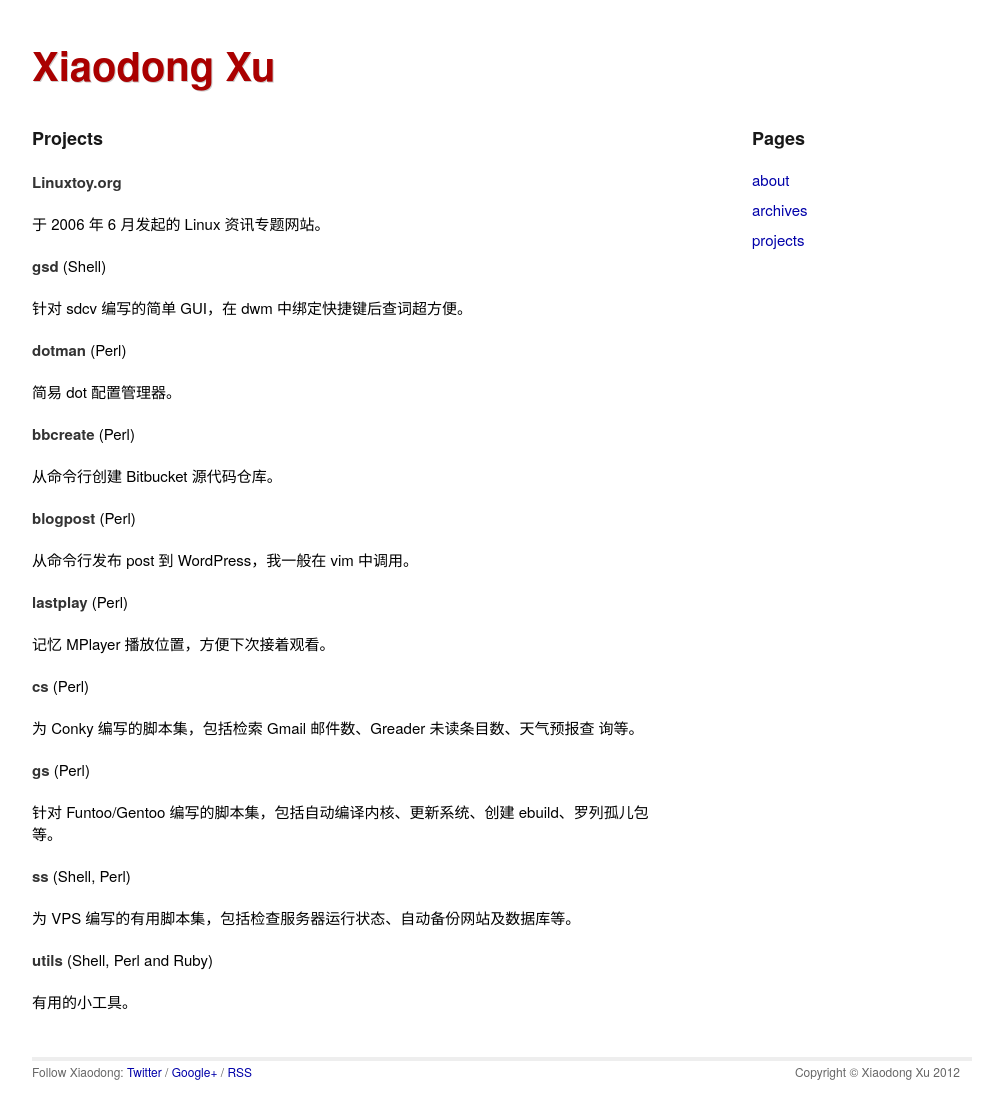
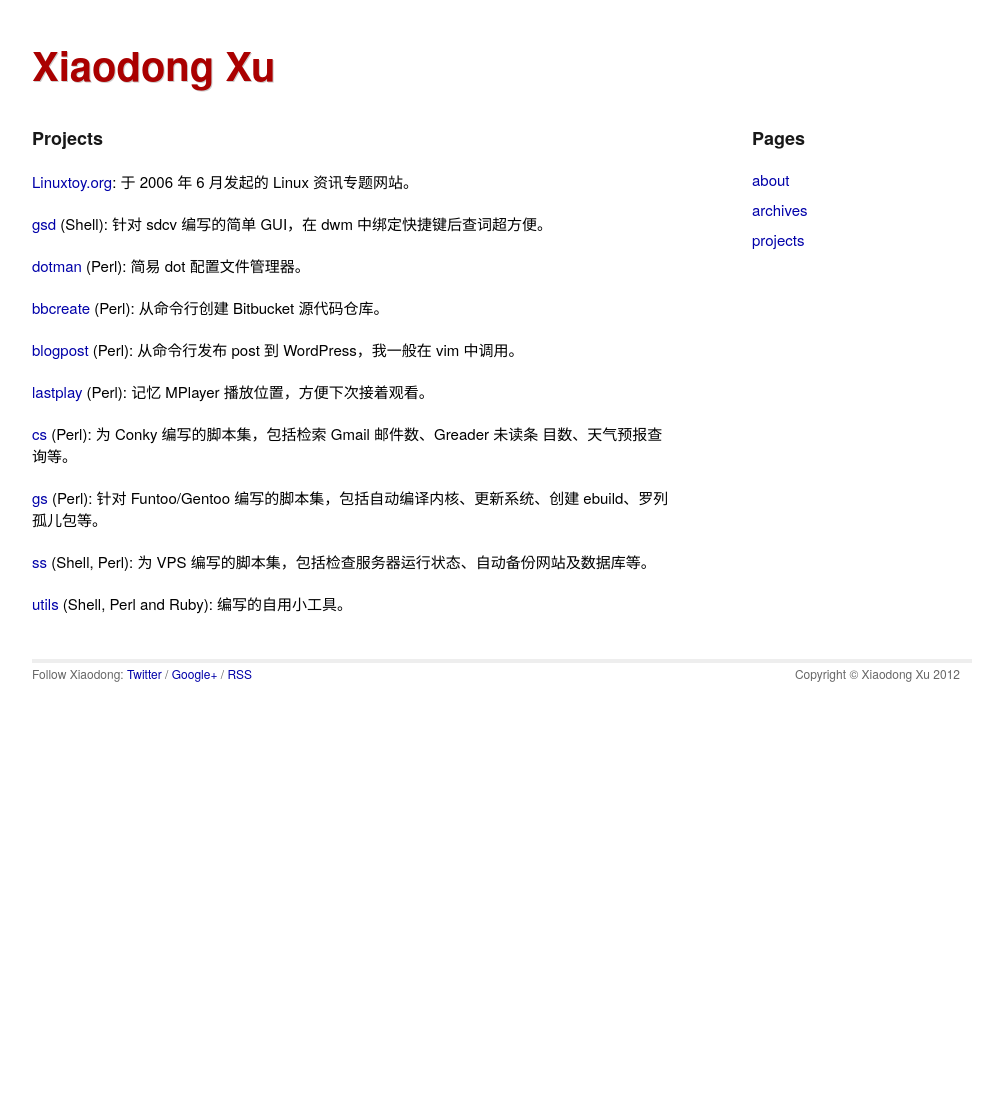
Before and after one commit to xuxiaodong/xuxiaodong.github.com, a Jekyll site: the page built from pages/projects.markdown, in a window 1280 px wide. Shown: the whole page, without its empty margins (138-1141 px from the left). Built offline with Jekyll 4.4.1, drawn with Linux system fonts in a browser that asks for light colours; Markdown is read by kramdown in place of the engine named in the settings; after the commit the page ends 900 px from its top, so only the background shows below that.

Commit message:
update pages

```diff
--- a/pages/projects.markdown
+++ b/pages/projects.markdown
@@ -5,44 +5,35 @@ title: Projects
 
 # {{ page.title }}
 
-**Linuxtoy.org**
+[Linuxtoy.org][l]: 于 2006 年 6 月发起的 Linux 资讯专题网站。
 
-于 2006 年 6 月发起的 Linux 资讯专题网站。
+[gsd][g] (Shell): 针对 sdcv 编写的简单 GUI，在 dwm 中绑定快捷键后查词超方便。
 
-**gsd** (Shell)
+[dotman][d] (Perl): 简易 dot 配置文件管理器。
 
-针对 sdcv 编写的简单 GUI，在 dwm 中绑定快捷键后查词超方便。
+[bbcreate][b] (Perl): 从命令行创建 Bitbucket 源代码仓库。
 
-**dotman** (Perl)
+[blogpost][p] (Perl): 从命令行发布 post 到 WordPress，我一般在 vim 中调用。
 
-简易 dot 配置管理器。
+[lastplay][a] (Perl): 记忆 MPlayer 播放位置，方便下次接着观看。
 
-**bbcreate** (Perl)
+[cs][c] (Perl): 为 Conky 编写的脚本集，包括检索 Gmail 邮件数、Greader 未读条
+目数、天气预报查询等。
 
-从命令行创建 Bitbucket 源代码仓库。
-
-**blogpost** (Perl)
-
-从命令行发布 post 到 WordPress，我一般在 vim 中调用。
-
-**lastplay** (Perl)
-
-记忆 MPlayer 播放位置，方便下次接着观看。
-
-**cs** (Perl)
-
-为 Conky 编写的脚本集，包括检索 Gmail 邮件数、Greader 未读条目数、天气预报查
-询等。
-
-**gs** (Perl)
-
-针对 Funtoo/Gentoo 编写的脚本集，包括自动编译内核、更新系统、创建
+[gs][s] (Perl): 针对 Funtoo/Gentoo 编写的脚本集，包括自动编译内核、更新系统、创建
 ebuild、罗列孤儿包等。
 
-**ss** (Shell, Perl)
+[ss][v] (Shell, Perl): 为 VPS 编写的脚本集，包括检查服务器运行状态、自动备份网站及数据库等。
 
-为 VPS 编写的有用脚本集，包括检查服务器运行状态、自动备份网站及数据库等。
+[utils][u] (Shell, Perl and Ruby): 编写的自用小工具。
 
-**utils** (Shell, Perl and Ruby)
-
-有用的小工具。
+[l]: http://linuxtoy.org
+[g]: https://bitbucket.org/xuxiaodong/gsd/
+[d]: https://bitbucket.org/xuxiaodong/dotman/
+[b]: https://bitbucket.org/xuxiaodong/bbcreate/
+[p]: https://bitbucket.org/xuxiaodong/blogpost/
+[a]: https://bitbucket.org/xuxiaodong/lastplay/
+[c]: https://bitbucket.org/xuxiaodong/cs/
+[s]: https://bitbucket.org/xuxiaodong/gs/
+[v]: https://bitbucket.org/xuxiaodong/ss/
+[u]: https://bitbucket.org/xuxiaodong/utils/
```
Also changed, not shown: pages/about.markdown (+5 -6 lines).
